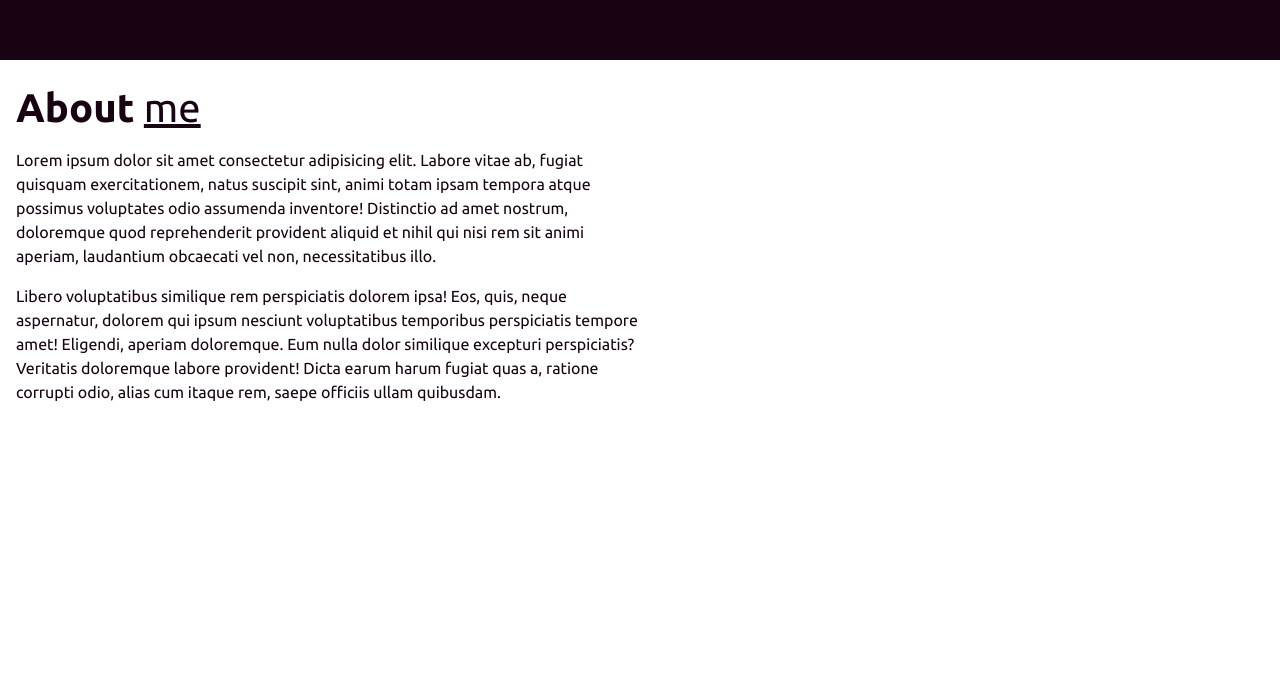
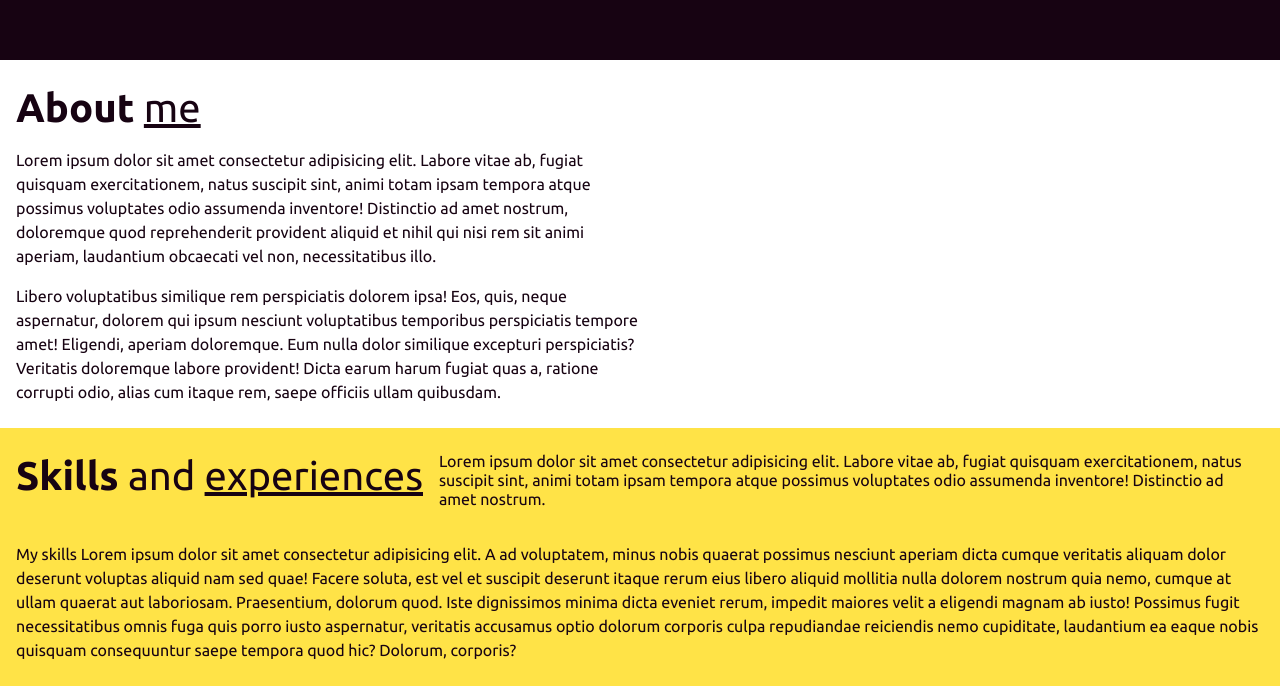
Before and after one commit to ppozniak/ppozniak-dev, a Next.js app: page / in a window 1280 px wide. Shown: the part 740-1426 px from the top of the page. Before the commit the page ends 1168 px from the top, so only its background shows below. Built offline with nearby package versions, Linux system fonts and the light colour scheme.

Commit message:
Add WIP skills section

```diff
--- /dev/null
+++ b/components/sections/skills/index.tsx
@@ -0,0 +1,34 @@
+export const Skills = () => {
+  return (
+    // @TODO: Add background image
+    <section className="bg-yellow text-black">
+      <div className="container py-6">
+        <header className="flex flex-col md:flex-row gap-4 mb-8">
+          <h2 className="text-3xl flex-shrink-0">
+            <span className="font-bold">Skills</span> and{" "}
+            <span className="underline">experiences</span>
+          </h2>
+          <p className="text-sm">
+            Lorem ipsum dolor sit amet consectetur adipisicing elit. Labore
+            vitae ab, fugiat quisquam exercitationem, natus suscipit sint, animi
+            totam ipsam tempora atque possimus voluptates odio assumenda
+            inventore! Distinctio ad amet nostrum.
+          </p>
+        </header>
+        <p>
+          My skills Lorem ipsum dolor sit amet consectetur adipisicing elit. A
+          ad voluptatem, minus nobis quaerat possimus nesciunt aperiam dicta
+          cumque veritatis aliquam dolor deserunt voluptas aliquid nam sed quae!
+          Facere soluta, est vel et suscipit deserunt itaque rerum eius libero
+          aliquid mollitia nulla dolorem nostrum quia nemo, cumque at ullam
+          quaerat aut laboriosam. Praesentium, dolorum quod. Iste dignissimos
+          minima dicta eveniet rerum, impedit maiores velit a eligendi magnam ab
+          iusto! Possimus fugit necessitatibus omnis fuga quis porro iusto
+          aspernatur, veritatis accusamus optio dolorum corporis culpa
+          repudiandae reiciendis nemo cupiditate, laudantium ea eaque nobis
+          quisquam consequuntur saepe tempora quod hic? Dolorum, corporis?
+        </p>
+      </div>
+    </section>
+  );
+};
--- a/pages/index.tsx
+++ b/pages/index.tsx
@@ -1,6 +1,11 @@
 import Head from "next/head";
 import { About } from "../components/sections/about";
 import { Hero } from "../components/sections/hero";
+import { Skills } from "../components/sections/skills";
+
+// @TODO: Absolute imports
+// @TODO: Section paddings normalized and reusable
+// @TODO: Section heading component
 
 export default function Home() {
   return (
@@ -10,6 +15,7 @@ export default function Home() {
       </Head>
       <Hero />
       <About />
+      <Skills />
     </>
   );
 }
```
